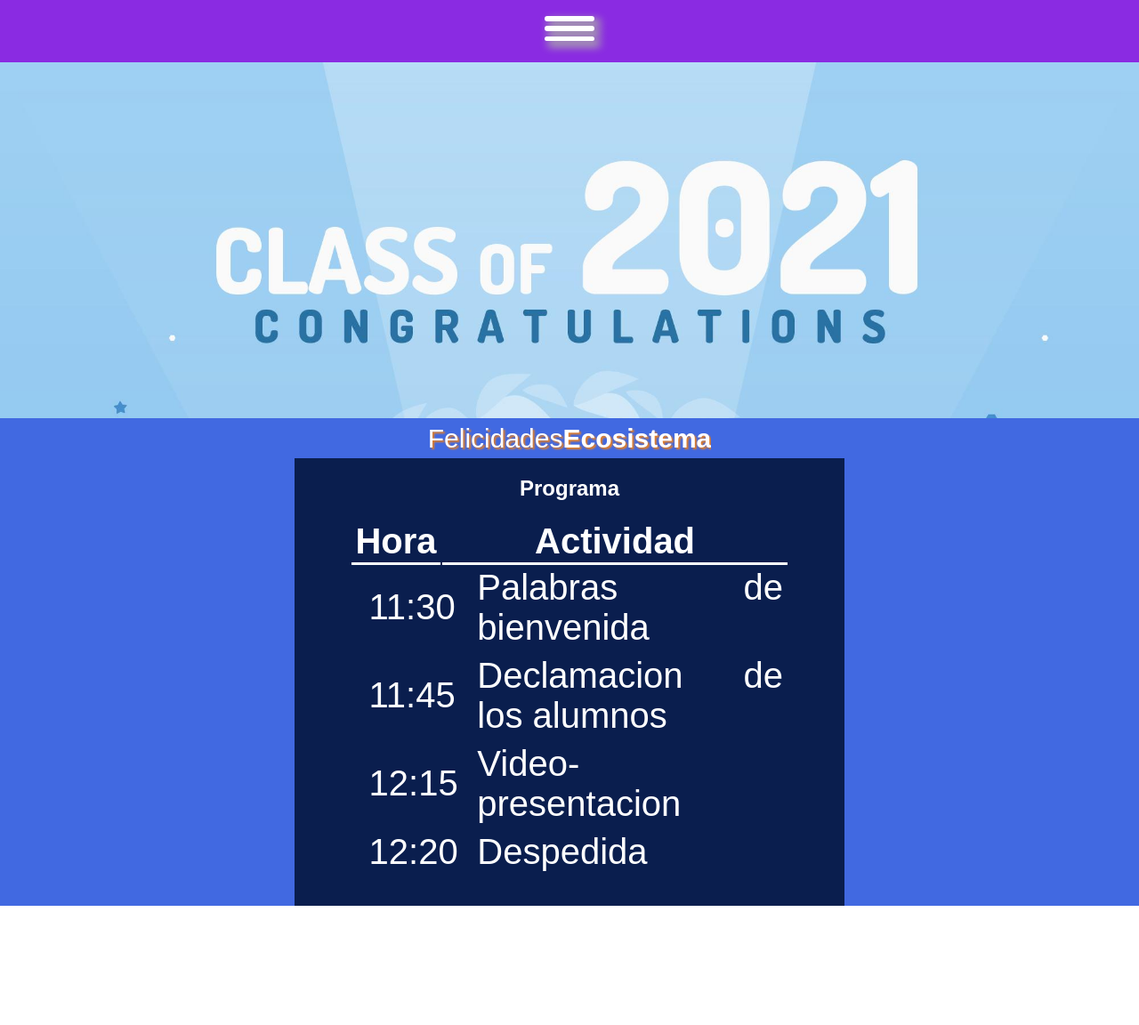
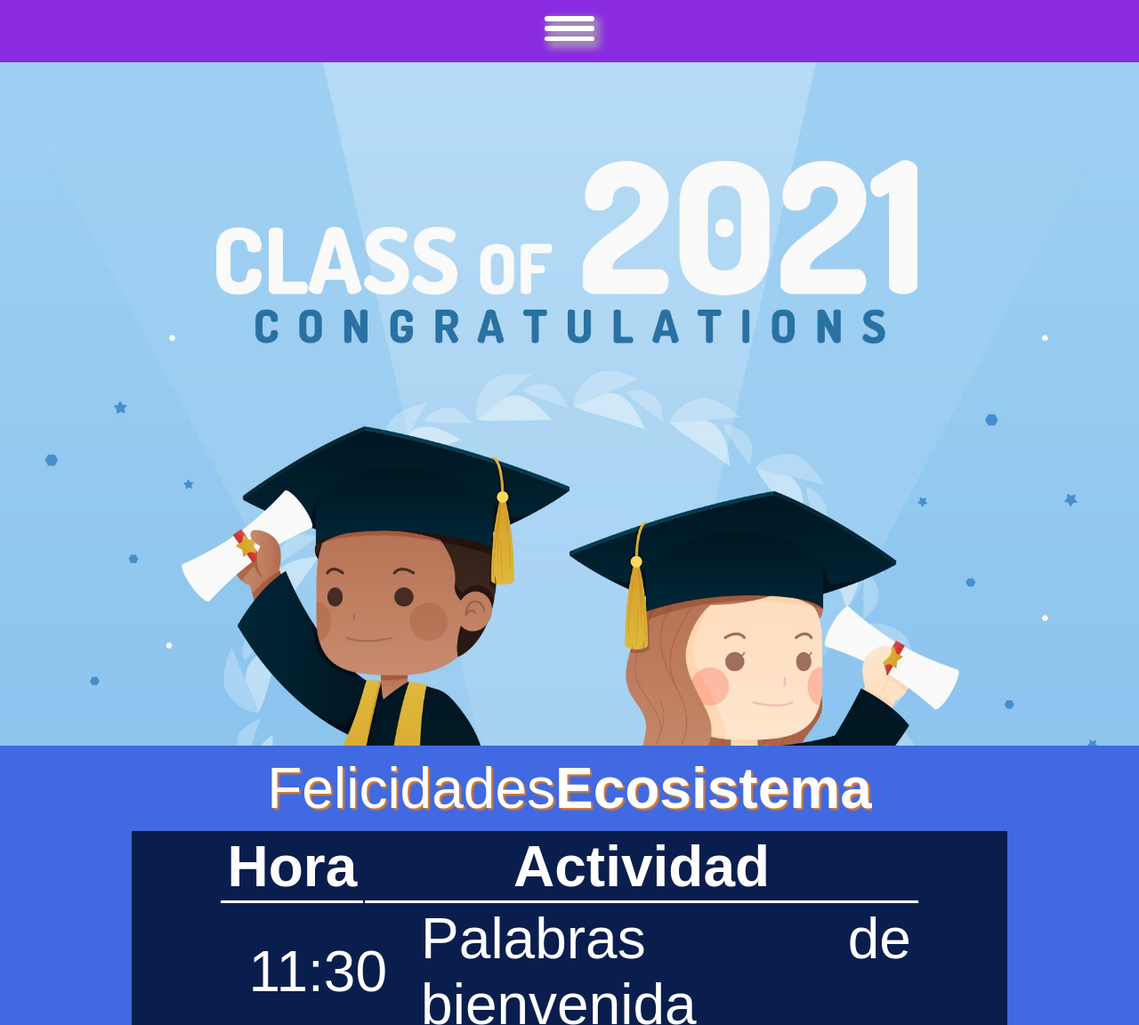
Before and after one commit to Shadowrunner11/programaDivina, a plain HTML site: page index.html in a window 1280 px wide. Shown: the top 1152 px of the page at 89% size. Before the commit the page ends 1018 px from the top, so only its background shows below. Drawn offline with nearby package versions, Linux system fonts and the light colour scheme.

Commit message:
second commit

```diff
--- a/index.html
+++ b/index.html
@@ -22,7 +22,7 @@
             </div>
             <ul id="menu" class="flex-container">
                 <li><a href="#">Inicio</a></li>
-                <li><a href="#">Reseña</a></li>
+                <li><a href="#">Programa</a></li>
                 <li><a href="#">Videos</a></li>
             </ul>
         </nav>
@@ -47,7 +47,7 @@
                   </div>
             </header>
             <section class = "container">
-                <h1>Programa</h1>
+
                 <table>
                     <thead>
                         <tr>
--- a/style.css
+++ b/style.css
@@ -5,7 +5,7 @@
     --squareL:170px;
     --ofsetY:calc(0.33*var(--squareL)*0.10);
     --numberOfElements: 4;
-    --fontSize: 30px;
+    --fontSize: 5vw;
 }
 
 .center div{
@@ -194,7 +194,7 @@ nav div{
 }
 .image{
     width: 100%;
-    height: 400px;
+    height: calc(0.6*100vw);
     background-image: url(./5274054.jpg);
     background-repeat: no-repeat; /* Do not repeat the image */
     background-size: cover;
@@ -214,7 +214,7 @@ main{margin-top: 70px;}
 .container{text-align: center; background-color: rgb(10, 30, 78);}
 .container:hover{background-color: rgb(33, 139, 209);}
 
-table{margin: auto; font-size: 2.5em; width: 80%; padding-bottom: 5%;}
+table{margin: auto; font-size: var(--fontSize); width: 80%; padding-bottom: 5%;}
 th{border-bottom: solid;}
 td{padding-right: 1%; padding-left: 4%; padding-bottom: 1.2%; text-align: justify;}
 .actividad{padding-left: 8%;}
```
